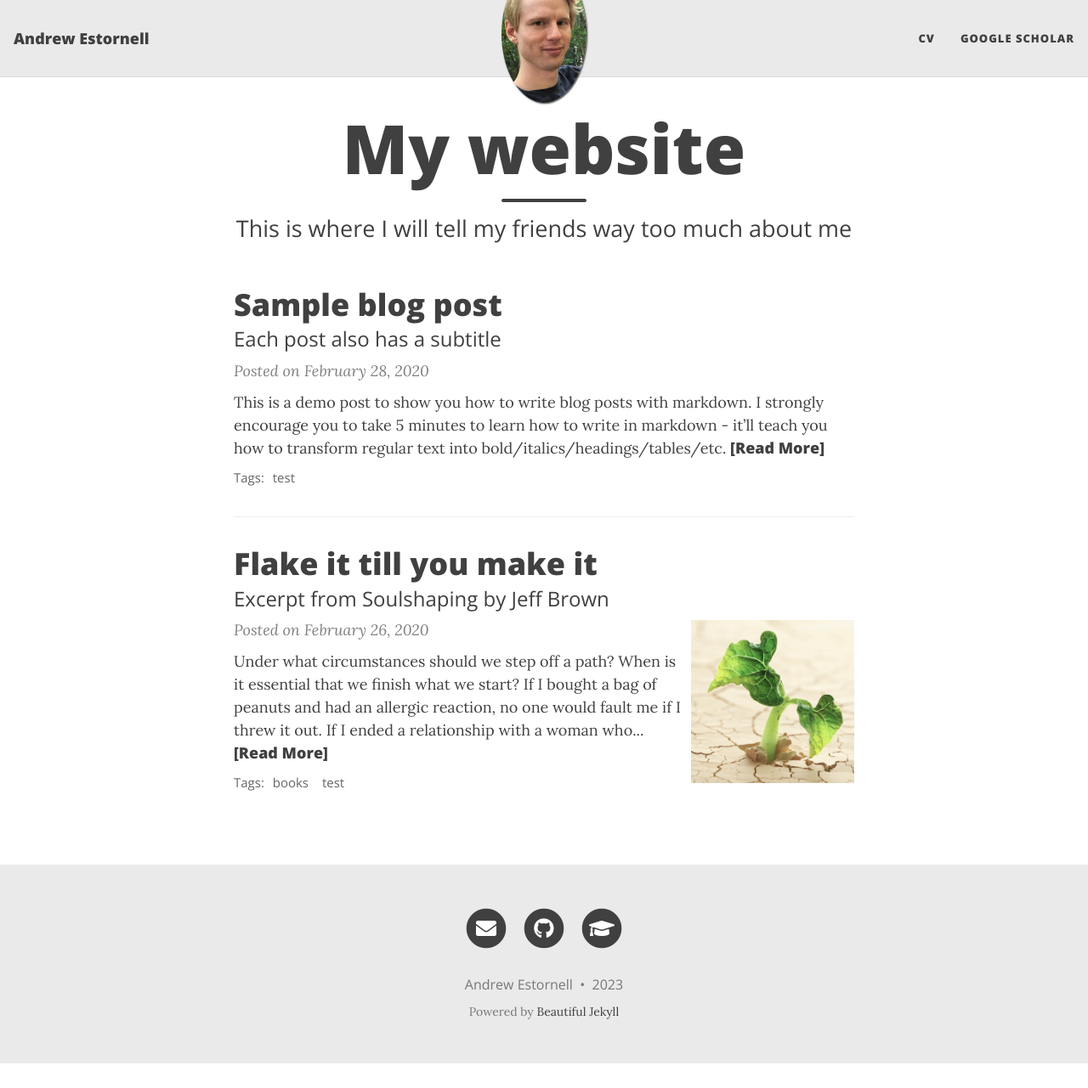
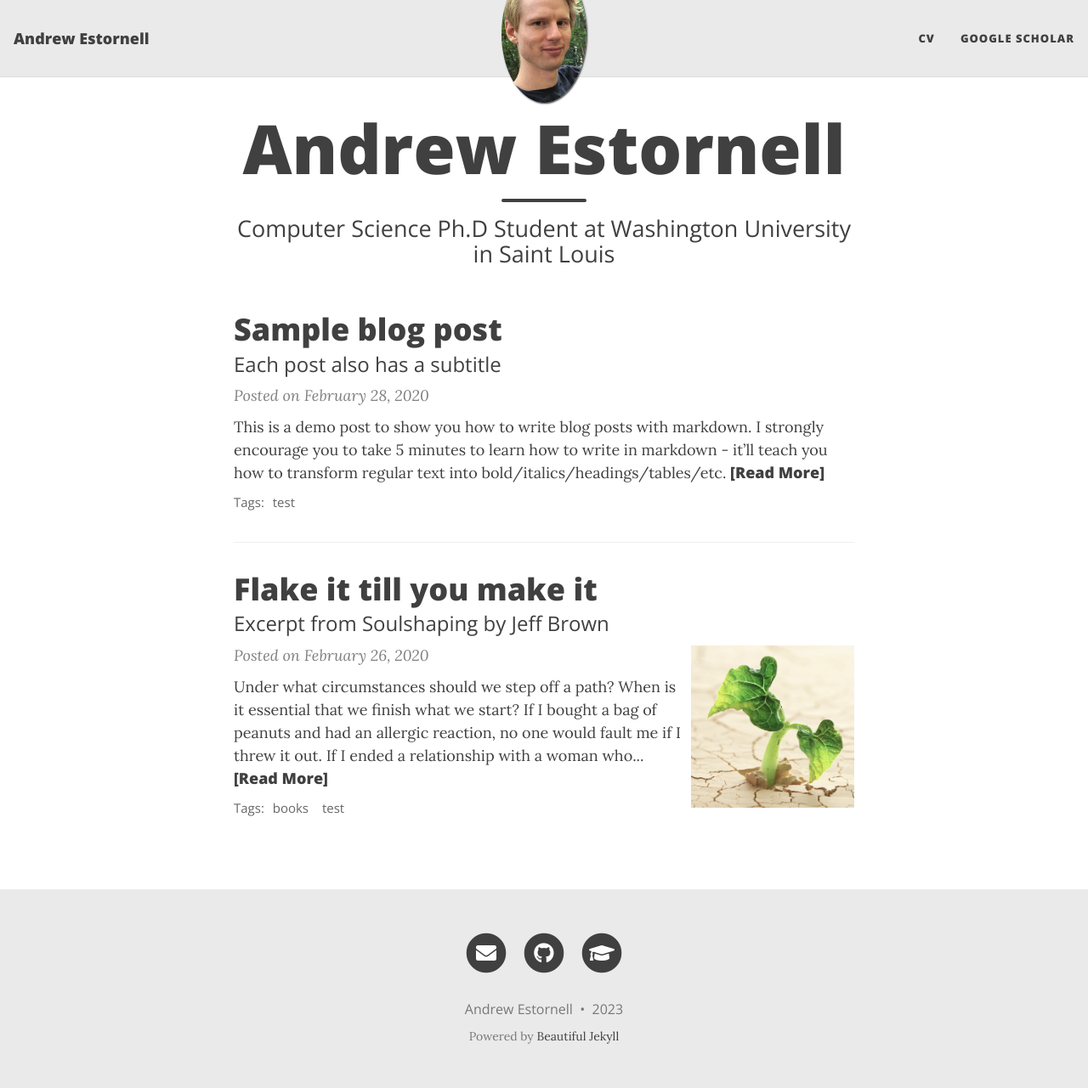
Before and after one commit to andrewEstornell/andrewEstornell.github.io, a Jekyll site: the page built from index.html, in a window 1280 px wide and 1281 px high. Shown: the whole window at 85% size. Built offline with Jekyll 4.4.1, drawn with Linux system fonts in a browser that asks for light colours; nearby versions of some CDN libraries; the list of posts is cut into pages by our own code.

Commit message:
Update index.html

```diff
--- a/index.html
+++ b/index.html
@@ -1,5 +1,5 @@
 ---
 layout: home
-title: My website
-subtitle: This is where I will tell my friends way too much about me
+title: Andrew Estornell
+subtitle: Computer Science Ph.D Student at Washington University in Saint Louis
 ---
```
